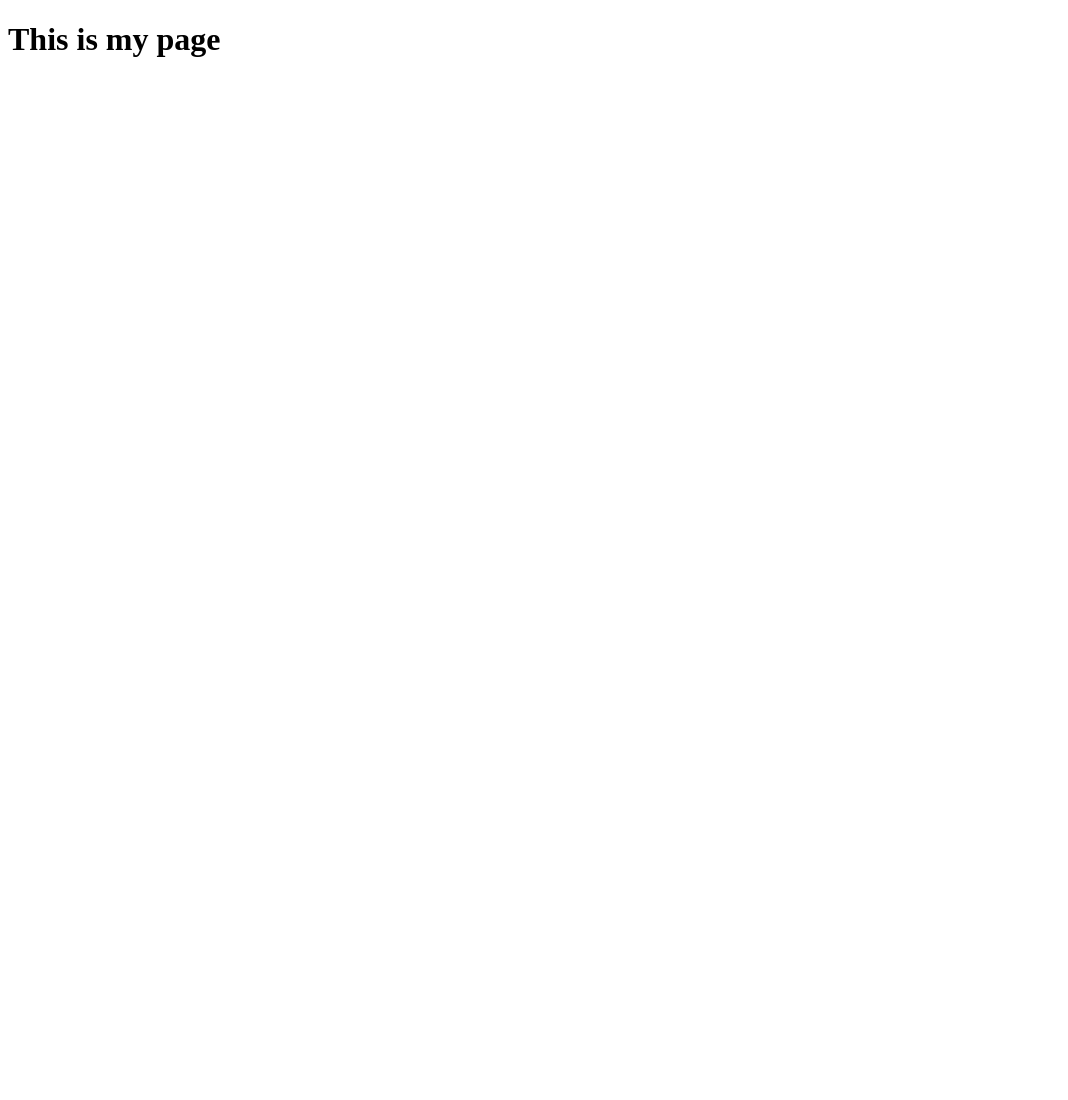
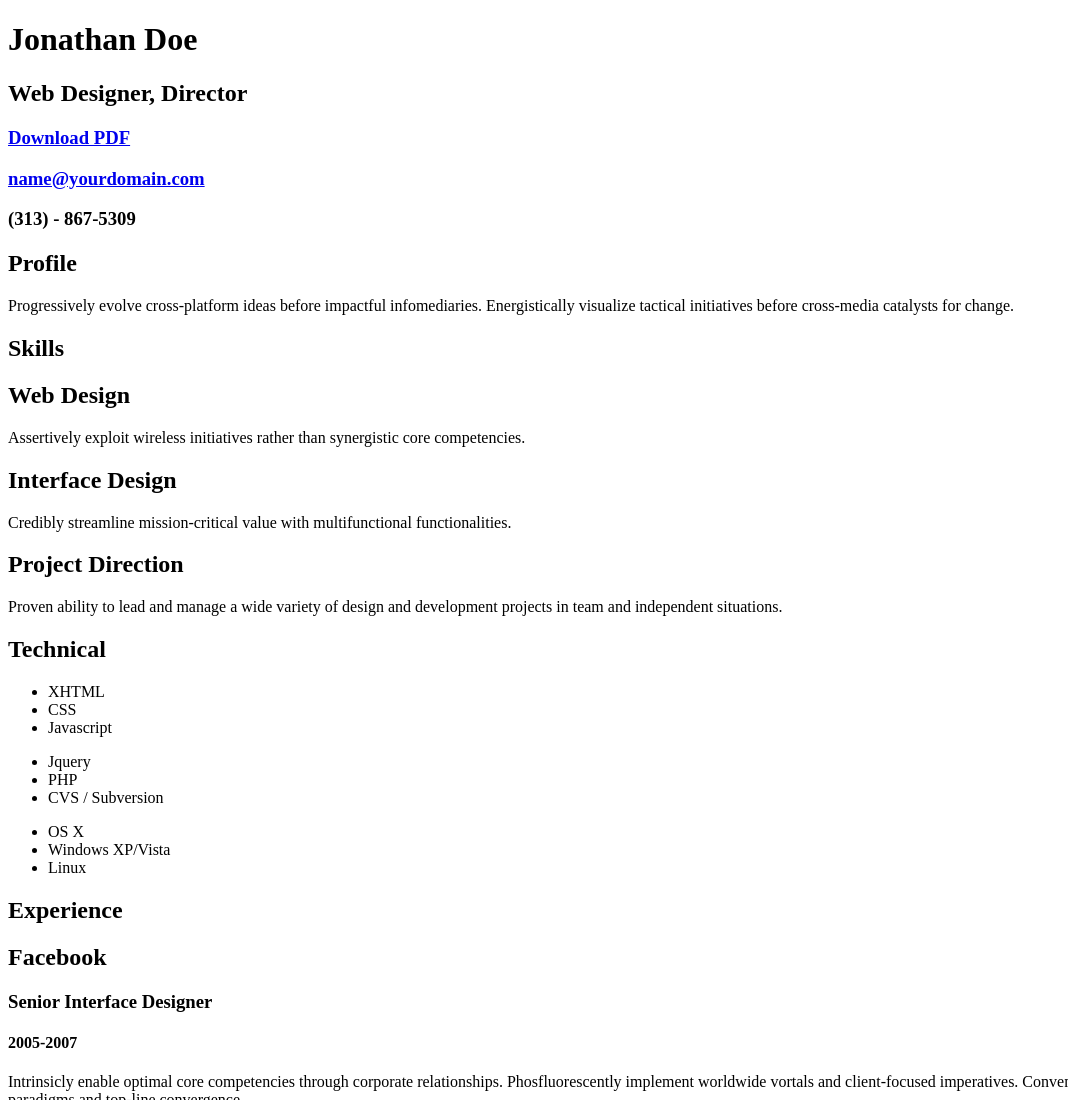
Before and after one commit to chieello/chieello.github.io, a plain HTML site: page index.html in a window 1280 px wide. Shown: the top 1100 px of the page, without its empty margins (0-1068 px from the left). Before the commit the page ends 800 px from the top, so only its background shows below. Drawn offline with Linux system fonts and the light colour scheme; a small style sheet from the web is missing.

Commit message:
Updated Page

```diff
--- a/index.html
+++ b/index.html
@@ -1,12 +1,167 @@
-<!DOCTYPE html>
-<html lang="en">
+<!DOCTYPE html PUBLIC "-//W3C//DTD XHTML 1.0 Strict//EN" "http://www.w3.org/TR/xhtml1/DTD/xhtml1-strict.dtd">
+<html>
 <head>
-    <meta charset="UTF-8">
-    <meta http-equiv="X-UA-Compatible" content="IE=edge">
-    <meta name="viewport" content="width=device-width, initial-scale=1.0">
-    <title>Sample Page</title>
+
+	<title>Jonathan Doe | Web Designer, Director | name@yourdomain.com</title>
+	<meta http-equiv="content-type" content="text/html; charset=utf-8" />
+
+	<meta name="keywords" content="" />
+	<meta name="description" content="" />
+
+	<link rel="stylesheet" type="text/css" href="http://yui.yahooapis.com/2.7.0/build/reset-fonts-grids/reset-fonts-grids.css" media="all" />
+	<link rel="stylesheet" type="text/css" href="resume.css" media="all" />
+
 </head>
 <body>
-    <h1>This is my page</h1>
+
+<div id="doc2" class="yui-t7">
+	<div id="inner">
+
+		<div id="hd">
+			<div class="yui-gc">
+				<div class="yui-u first">
+					<h1>Jonathan Doe</h1>
+					<h2>Web Designer, Director</h2>
+				</div>
+
+				<div class="yui-u">
+					<div class="contact-info">
+						<h3><a id="pdf" href="#">Download PDF</a></h3>
+						<h3><a href="mailto:name@yourdomain.com">name@yourdomain.com</a></h3>
+						<h3>(313) - 867-5309</h3>
+					</div><!--// .contact-info -->
+				</div>
+			</div><!--// .yui-gc -->
+		</div><!--// hd -->
+
+		<div id="bd">
+			<div id="yui-main">
+				<div class="yui-b">
+
+					<div class="yui-gf">
+						<div class="yui-u first">
+							<h2>Profile</h2>
+						</div>
+						<div class="yui-u">
+							<p class="enlarge">
+								Progressively evolve cross-platform ideas before impactful infomediaries. Energistically visualize tactical initiatives before cross-media catalysts for change.
+							</p>
+						</div>
+					</div><!--// .yui-gf -->
+
+					<div class="yui-gf">
+						<div class="yui-u first">
+							<h2>Skills</h2>
+						</div>
+						<div class="yui-u">
+
+								<div class="talent">
+									<h2>Web Design</h2>
+									<p>Assertively exploit wireless initiatives rather than synergistic core competencies.	</p>
+								</div>
+
+								<div class="talent">
+									<h2>Interface Design</h2>
+									<p>Credibly streamline mission-critical value with multifunctional functionalities.	 </p>
+								</div>
+
+								<div class="talent">
+									<h2>Project Direction</h2>
+									<p>Proven ability to lead and manage a wide variety of design and development projects in team and independent situations.</p>
+								</div>
+						</div>
+					</div><!--// .yui-gf -->
+
+					<div class="yui-gf">
+						<div class="yui-u first">
+							<h2>Technical</h2>
+						</div>
+						<div class="yui-u">
+							<ul class="talent">
+								<li>XHTML</li>
+								<li>CSS</li>
+								<li class="last">Javascript</li>
+							</ul>
+
+							<ul class="talent">
+								<li>Jquery</li>
+								<li>PHP</li>
+								<li class="last">CVS / Subversion</li>
+							</ul>
+
+							<ul class="talent">
+								<li>OS X</li>
+								<li>Windows XP/Vista</li>
+								<li class="last">Linux</li>
+							</ul>
+						</div>
+					</div><!--// .yui-gf-->
+
+					<div class="yui-gf">
+
+						<div class="yui-u first">
+							<h2>Experience</h2>
+						</div><!--// .yui-u -->
+
+						<div class="yui-u">
+
+							<div class="job">
+								<h2>Facebook</h2>
+								<h3>Senior Interface Designer</h3>
+								<h4>2005-2007</h4>
+								<p>Intrinsicly enable optimal core competencies through corporate relationships. Phosfluorescently implement worldwide vortals and client-focused imperatives. Conveniently initiate virtual paradigms and top-line convergence. </p>
+							</div>
+
+							<div class="job">
+								<h2>Apple Inc.</h2>
+								<h3>Senior Interface Designer</h3>
+								<h4>2005-2007</h4>
+								<p>Progressively reconceptualize multifunctional "outside the box" thinking through inexpensive methods of empowerment. Compellingly morph extensive niche markets with mission-critical ideas. Phosfluorescently deliver bricks-and-clicks strategic theme areas rather than scalable benefits. </p>
+							</div>
+
+							<div class="job">
+								<h2>Microsoft</h2>
+								<h3>Principal and Creative Lead</h3>
+								<h4>2004-2005</h4>
+								<p>Intrinsicly transform flexible manufactured products without excellent intellectual capital. Energistically evisculate orthogonal architectures through covalent action items. Assertively incentivize sticky platforms without synergistic materials. </p>
+							</div>
+
+
+							<div class="job last">
+								<h2>International Business Machines (IBM)</h2>
+								<h3>Lead Web Designer</h3>
+								<h4>2001-2004</h4>
+								<p>Globally re-engineer cross-media schemas through viral methods of empowerment. Proactively grow long-term high-impact human capital and highly efficient innovation. Intrinsicly iterate excellent e-tailers with timely e-markets.</p>
+							</div>
+
+						</div><!--// .yui-u -->
+					</div><!--// .yui-gf -->
+
+
+					<div class="yui-gf last">
+						<div class="yui-u first">
+							<h2>Education</h2>
+						</div>
+						<div class="yui-u">
+							<h2>Indiana University - Bloomington, Indiana</h2>
+							<h3>Dual Major, Economics and English &mdash; <strong>4.0 GPA</strong> </h3>
+						</div>
+					</div><!--// .yui-gf -->
+
+
+				</div><!--// .yui-b -->
+			</div><!--// yui-main -->
+		</div><!--// bd -->
+
+		<div id="ft">
+			<p>Jonathan Doe &mdash; <a href="mailto:name@yourdomain.com">name@yourdomain.com</a> &mdash; (313) - 867-5309</p>
+		</div><!--// footer -->
+
+	</div><!-- // inner -->
+
+
+</div><!--// doc -->
+
+
 </body>
 </html>
```
